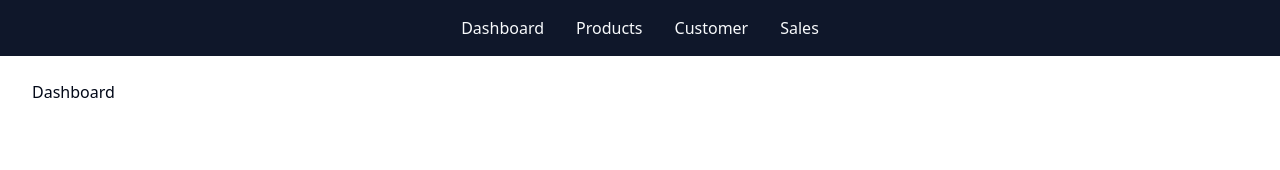
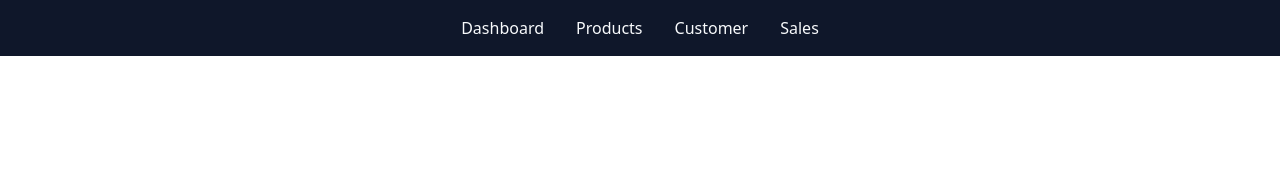
Before and after one commit to MikeSanDev/yokai_clo, a Next.js app: page /admin in a window 1280 px wide. Shown: the top 170 px of the page. Built offline with nearby package versions, Linux system fonts and the light colour scheme.

Commit message:
shadcn issues

```diff
--- a/package.json
+++ b/package.json
@@ -16,6 +16,7 @@
     "next": "14.2.5",
     "react": "^18",
     "react-dom": "^18",
+    "shadcn-ui": "^0.9.0",
     "tailwind-merge": "^2.5.2",
     "tailwindcss-animate": "^1.0.7"
   },
--- a/src/app/admin/page.tsx
+++ b/src/app/admin/page.tsx
@@ -1,3 +1,8 @@
 export default function AdminDashboard() {
-    return <h1>Dashboard</h1>
+    return (
+        <div className="grid grid-cols-1 md:grid-cols-2 lg:grid-cols-3 gap-4">
+
+            {/* CARD UI WONT WORK - REWATCH VIDEO */}
+        </div>
+    )
 }
```
Also changed, not shown: 1 other file (tests, documents, lock files or other folders).
